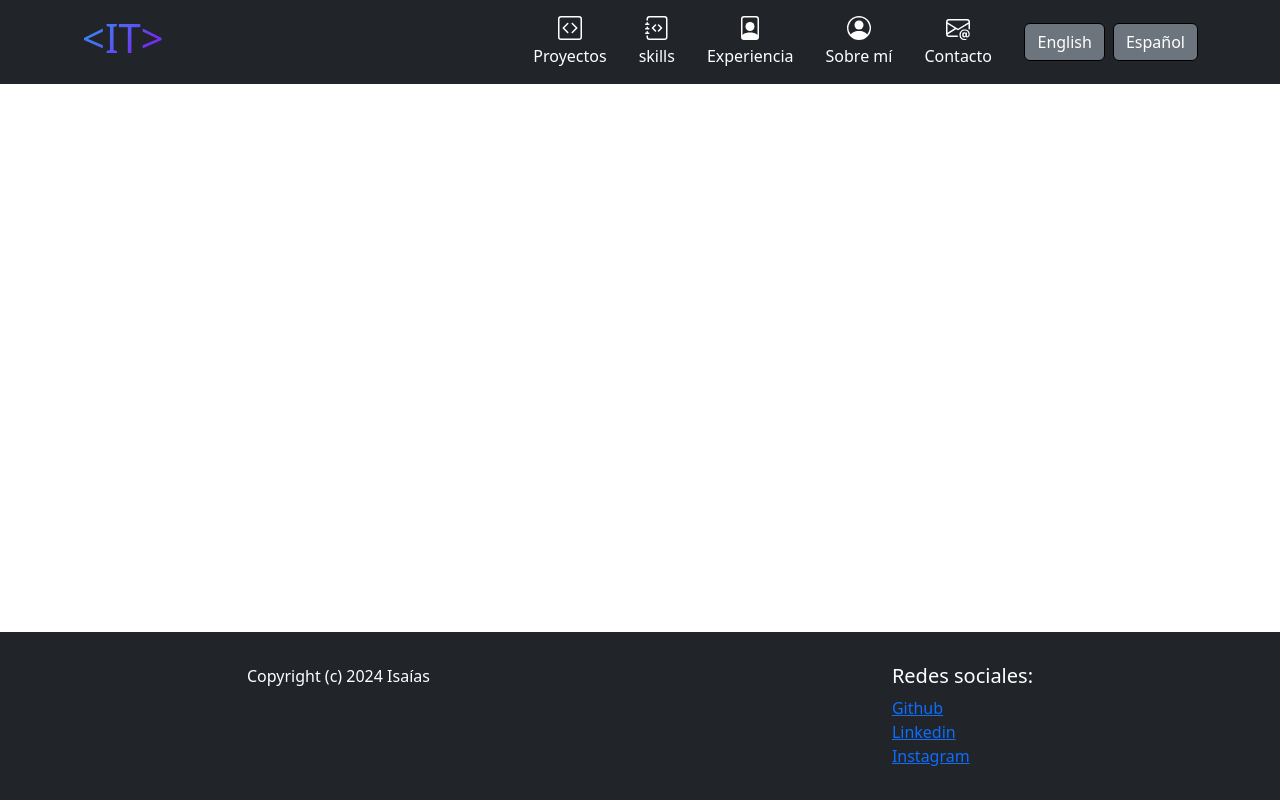
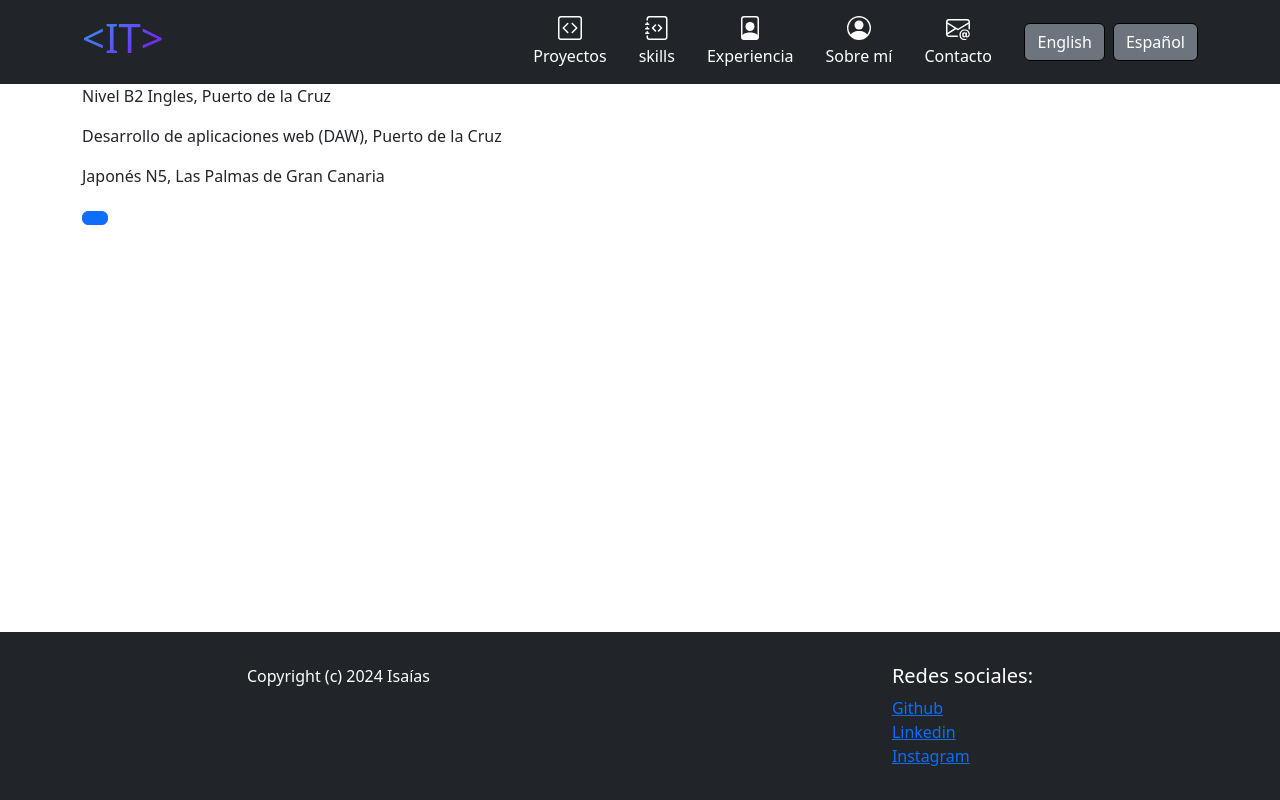
Before and after one commit to IsaiasTolP/Proyecto-personal-portfolio, a Vue app in the folder personal-portfolio/: page /experience in a window 1280 px wide. Built offline with nearby package versions, Linux system fonts and the light colour scheme.

Commit message:
Estructura de experiencia

```diff
--- a/personal-portfolio/src/components/header.vue
+++ b/personal-portfolio/src/components/header.vue
@@ -17,11 +17,11 @@
                                 <path d="M1 5v-.5a.5.5 0 0 1 1 0V5h.5a.5.5 0 0 1 0 1h-2a.5.5 0 0 1 0-1zm0 3v-.5a.5.5 0 0 1 1 0V8h.5a.5.5 0 0 1 0 1h-2a.5.5 0 0 1 0-1zm0 3v-.5a.5.5 0 0 1 1 0v.5h.5a.5.5 0 0 1 0 1h-2a.5.5 0 0 1 0-1z"/>
                             </svg> {{ $t('skills') }}
                         </router-link></li>
-                        <li><a href="" class="nav-link text-white"><svg xmlns="http://www.w3.org/2000/svg" width="24" height="24" fill="currentColor" class="bi bi-file-person d-block mx-auto mb-1" viewBox="0 0 16 16">
+                        <li><router-link to="/experience" class="nav-link text-white"><svg xmlns="http://www.w3.org/2000/svg" width="24" height="24" fill="currentColor" class="bi bi-file-person d-block mx-auto mb-1" viewBox="0 0 16 16">
                                 <path d="M12 1a1 1 0 0 1 1 1v10.755S12 11 8 11s-5 1.755-5 1.755V2a1 1 0 0 1 1-1zM4 0a2 2 0 0 0-2 2v12a2 2 0 0 0 2 2h8a2 2 0 0 0 2-2V2a2 2 0 0 0-2-2z"/>
                                 <path d="M8 10a3 3 0 1 0 0-6 3 3 0 0 0 0 6"/>
-                            </svg> {{ $t('experience') }}
-                        </a></li>
+                            </svg> {{ $t('experience.title') }}
+                        </router-link></li>
                         <li><router-link to="/aboutme" class="nav-link text-white"><svg xmlns="http://www.w3.org/2000/svg" width="24" height="24" fill="currentColor" class="bi bi-person-circle d-block mx-auto mb-1" viewBox="0 0 16 16">
                                 <path d="M11 6a3 3 0 1 1-6 0 3 3 0 0 1 6 0"/>
                                 <path fill-rule="evenodd" d="M0 8a8 8 0 1 1 16 0A8 8 0 0 1 0 8m8-7a7 7 0 0 0-5.468 11.37C3.242 11.226 4.805 10 8 10s4.757 1.225 5.468 2.37A7 7 0 0 0 8 1"/>
--- a/personal-portfolio/src/locals/en.json
+++ b/personal-portfolio/src/locals/en.json
@@ -62,36 +62,43 @@
             "skill_1": {
                 "name": "Python",
                 "description": "Python is the first programming language I learned, and I have used it in multiple projects.",
-                "level": "1",
+                "level": "Level: 1 year of use in proyects",
                 "logo": "<img src='https://skillicons.dev/icons?i=python&theme=light' alt='Logo Python' />"
             },
             "skill_2": {
                 "name": "HTML5, CSS",
                 "description": "Markup languages for creating web pages, essential for any web project.",
-                "level": "1",
+                "level": "Level: Used from the start of my studies",
                 "logo": "<img src='https://skillicons.dev/icons?i=html,css' alt='Logo html and css' />"
             },
             "skill_3": {
                 "name": "Javascript, Typescript",
                 "description": "Essential programming languages for the front end of web browser applications, although not completely indispensable, which is why I haven't used them in all projects.",
-                "level": "1",
+                "level": "Level: Intermediate, learning the languages",
                 "logo": "<img src='https://skillicons.dev/icons?i=js,ts' alt='Logo javascript and typescript' />"
             },
             "skill_4": {
                 "name": "Bases de datos SQL",
                 "description": "Any project that aims for a certain degree of complexity will require a database, and SQL-type databases are very intuitive to manage, so being familiar with at least one SQL engine is essential.",
-                "level": "1",
+                "level": "Level: 1 year of use in proyects",
                 "logo": "<img src='https://skillicons.dev/icons?i=sqlite,mysql&theme=light' alt='Logo SQLite and MySQL' />"
             },
             "skill_5": {
                 "name": "Frameworks Web",
                 "description": "Web frameworks facilitate the development of web applications, which is why I have included them in the more complex projects I have developed and will develop.",
-                "level": "1",
+                "level": "Level: Learning",
                 "logo": "<img src='https://skillicons.dev/icons?i=django,vue&theme=light' alt='Logo Django and Vue' />"
             }
         }
     },
-    "experience": "Experience",
+    "experience": {
+        "title": "Experience",
+        "data": {
+            "exp_1": "B2 Level english, Puerto de la Cruz",
+            "exp_2": "Web applications development (DAW), Puerto de la Cruz",
+            "exp_3": "Japanese N5, Las Palmas de Gran Canaria"
+        }
+    },
     "contact": "Contact",
     "footer": {
         "categories": {
--- a/personal-portfolio/src/locals/es.json
+++ b/personal-portfolio/src/locals/es.json
@@ -62,36 +62,43 @@
             "skill_1": {
                 "name": "Python",
                 "description": "Python es el primer lenguaje de programación que aprendí y lo he usado en múltiples proyectos.",
-                "level": "1",
+                "level": "Nivel: 1 año de uso en proyectos",
                 "logo": "<img src='https://skillicons.dev/icons?i=python&theme=light' alt='Logo Python' />"
             },
             "skill_2": {
                 "name": "HTML5, CSS",
                 "description": "Lenguajes de marcado para hacer páginas web, esenciales para cualquier proyecto web.",
-                "level": "1",
+                "level": "Nivel: Desde comienzo de los estudios",
                 "logo": "<img src='https://skillicons.dev/icons?i=html,css' alt='Logo html y css' />"
             },
             "skill_3": {
                 "name": "Javascript, Typescript",
                 "description": "Lenguajes de programación esenciales para el front-end de aplicaciones web de navegador, aunque no completamente imprescindible, por lo que no los he usado en todos los proyectos.",
-                "level": "1",
+                "level": "Nivel: Intermedio, conociendo el lenguaje",
                 "logo": "<img src='https://skillicons.dev/icons?i=js,ts' alt='Logo javascript y typescript' />"
             },
             "skill_4": {
                 "name": "Bases de datos SQL",
                 "description": "Todo proyecto que pretenda cierto grado de complejidad necesitará de una base de datos y las de tipo SQL son muy intuitivas de manejar, por lo que manejar al menos uno de los motores SQL es imprescindible.",
-                "level": "1",
+                "level": "Nivel: 1 año de uso en proyectos",
                 "logo": "<img src='https://skillicons.dev/icons?i=sqlite,mysql&theme=light' alt='Logo SQLite y MySQL' />"
             },
             "skill_5": {
                 "name": "Frameworks Web",
                 "description": "Los frameworks web facilitan el trabajo de desarrollo de aplicaciones web por eso los he incluido en los proyectos más complejos que he desarrollado y que desarrollaré.",
-                "level": "1",
+                "level": "Nivel: Aprendiendo",
                 "logo": "<img src='https://skillicons.dev/icons?i=django,vue&theme=light' alt='Logo Django y Vue' />"
             }
         }
     },
-    "experience": "Experiencia",
+    "experience": {
+        "title": "Experiencia",
+        "data": {
+            "exp_1": "Nivel B2 Ingles, Puerto de la Cruz",
+            "exp_2": "Desarrollo de aplicaciones web (DAW), Puerto de la Cruz",
+            "exp_3": "Japonés N5, Las Palmas de Gran Canaria"
+        }
+    },
     "contact": "Contacto",
     "footer": {
         "categories": {
--- a/personal-portfolio/src/router.ts
+++ b/personal-portfolio/src/router.ts
@@ -3,12 +3,14 @@ import Home from './views/home.vue';
 import About from './views/about.vue';
 import Projects from './views/projects.vue';
 import Skills from './views/skills.vue';
+import Experience from './views/experience.vue';
 
 const routes = [
     { path: '/', component: Home },
     { path: '/aboutme', component: About},
     { path: '/projects', component: Projects},
     { path: '/skills', component: Skills},
+    { path: '/experience', component: Experience},
 ];
 
 const router = createRouter({
--- /dev/null
+++ b/personal-portfolio/src/views/experience.vue
@@ -0,0 +1,14 @@
+<template>
+    <div class="container">
+        <p>{{ $t('experience.data.exp_1') }}</p>
+        <p>{{ $t('experience.data.exp_2') }}</p>
+        <p>{{ $t('experience.data.exp_3') }}</p>
+        <a href="assets/documents/Isaias-CV.pdf" download="Isaias-CV.pdf" class="btn btn-primary"></a>
+    </div>
+</template>
+
+<script>
+    export default {
+        name: 'Experience'
+    }
+</script>
```
